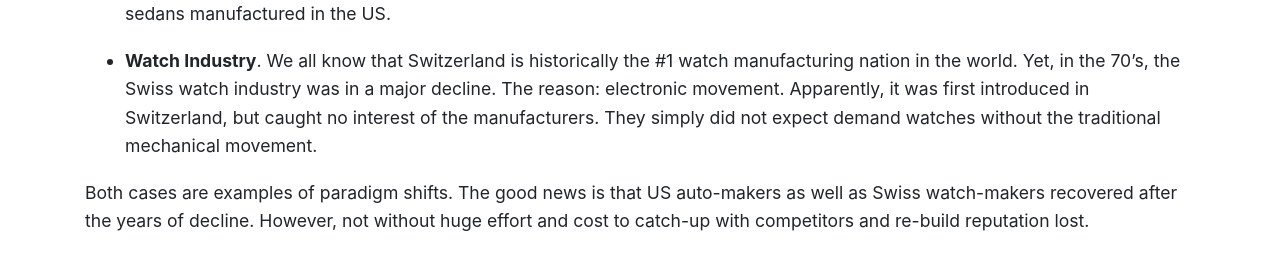
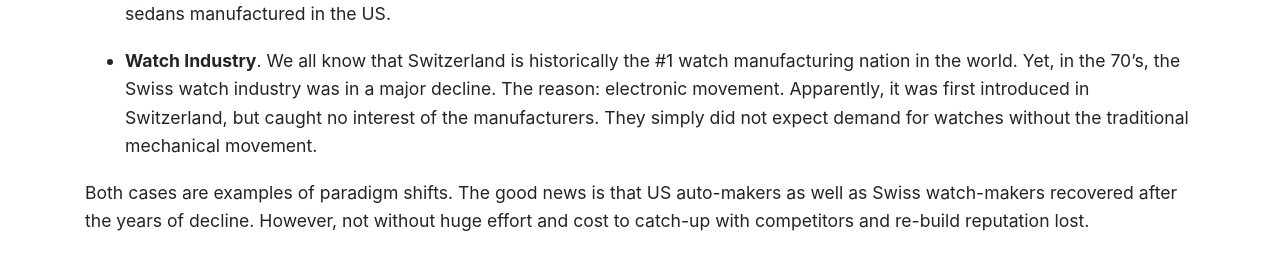
Before and after one commit to mavidian/mavidian.github.io, a Jekyll site: the page built from _posts/2019-07-07-paradigm-shifts.md, in a window 1280 px wide and 900 px high, scrolled down 1571 px. Shown: the part 210-483 px from the top of the window. Built offline with Jekyll 4.4.1, drawn with Linux system fonts in a browser that asks for light colours; nearby versions of some CDN libraries.

Commit message:
Fix typo

```diff
--- a/_posts/2019-07-07-paradigm-shifts.md
+++ b/_posts/2019-07-07-paradigm-shifts.md
@@ -43,7 +43,7 @@ My understanding of psychology is at most superficial. Hence, my definition is v
 
 * **Automotive Industry**. In the 60's, cars driven in America were typically big, powerful and most notably manufactured in the United States. Japanese cars, despite their comparable quality, were considered unreliable, unatractive and cheap. The oil crisis of the 70's drew attention to the smaller Japanese vehicles, which were quickly proven to be of superior quality to the small sedans manufactured in the US.
 
-* **Watch Industry**. We all know that Switzerland is historically the #1 watch manufacturing nation in the world. Yet, in the 70's, the Swiss watch industry was in a major decline. The reason: electronic movement. Apparently, it was first introduced in Switzerland, but caught no interest of the manufacturers. They simply did not expect demand watches without the traditional mechanical movement.
+* **Watch Industry**. We all know that Switzerland is historically the #1 watch manufacturing nation in the world. Yet, in the 70's, the Swiss watch industry was in a major decline. The reason: electronic movement. Apparently, it was first introduced in Switzerland, but caught no interest of the manufacturers. They simply did not expect demand for watches without the traditional mechanical movement.
 
 Both cases are examples of paradigm shifts. The good news is that US auto-makers as well as Swiss watch-makers recovered after the years of decline. However, not without huge effort and cost to catch-up with competitors and re-build reputation lost.
 
```
